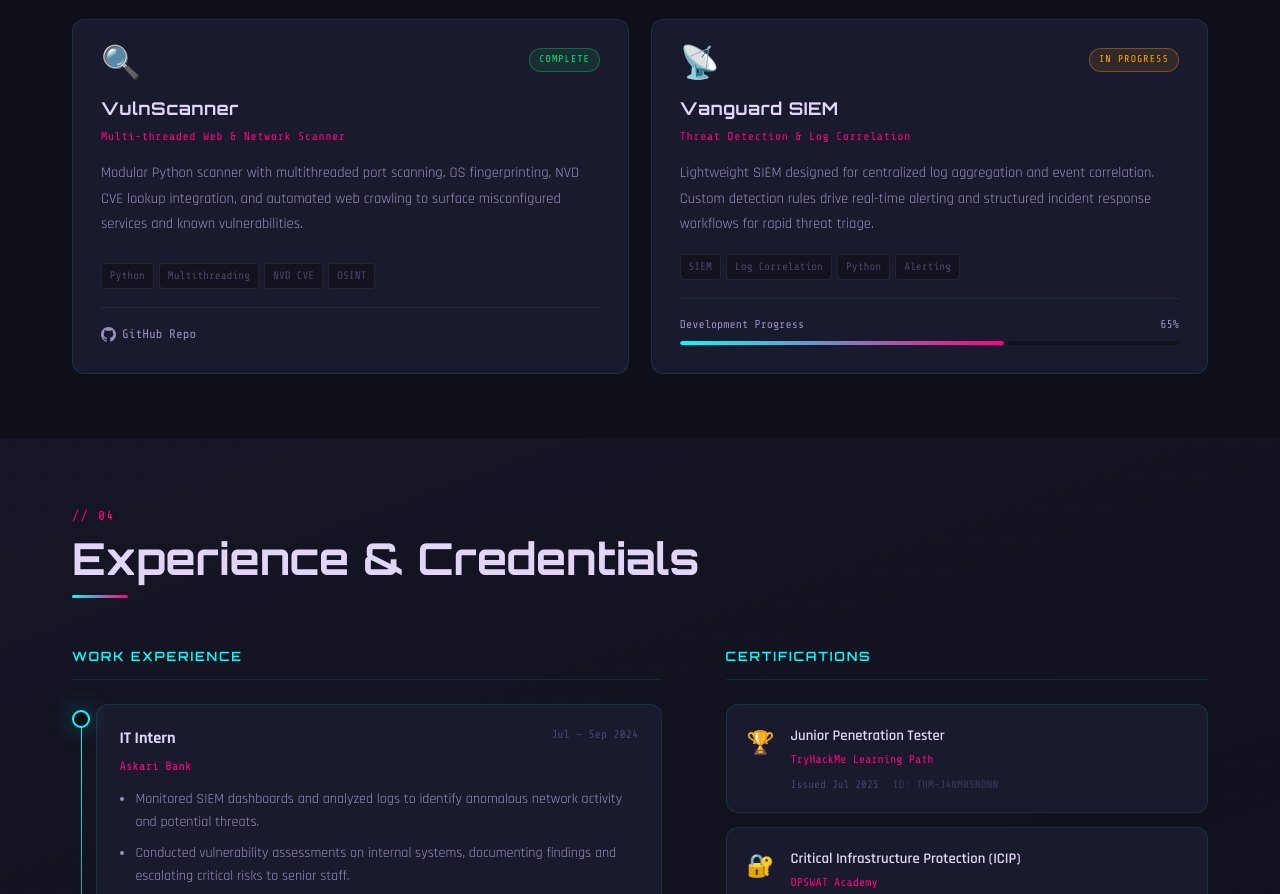
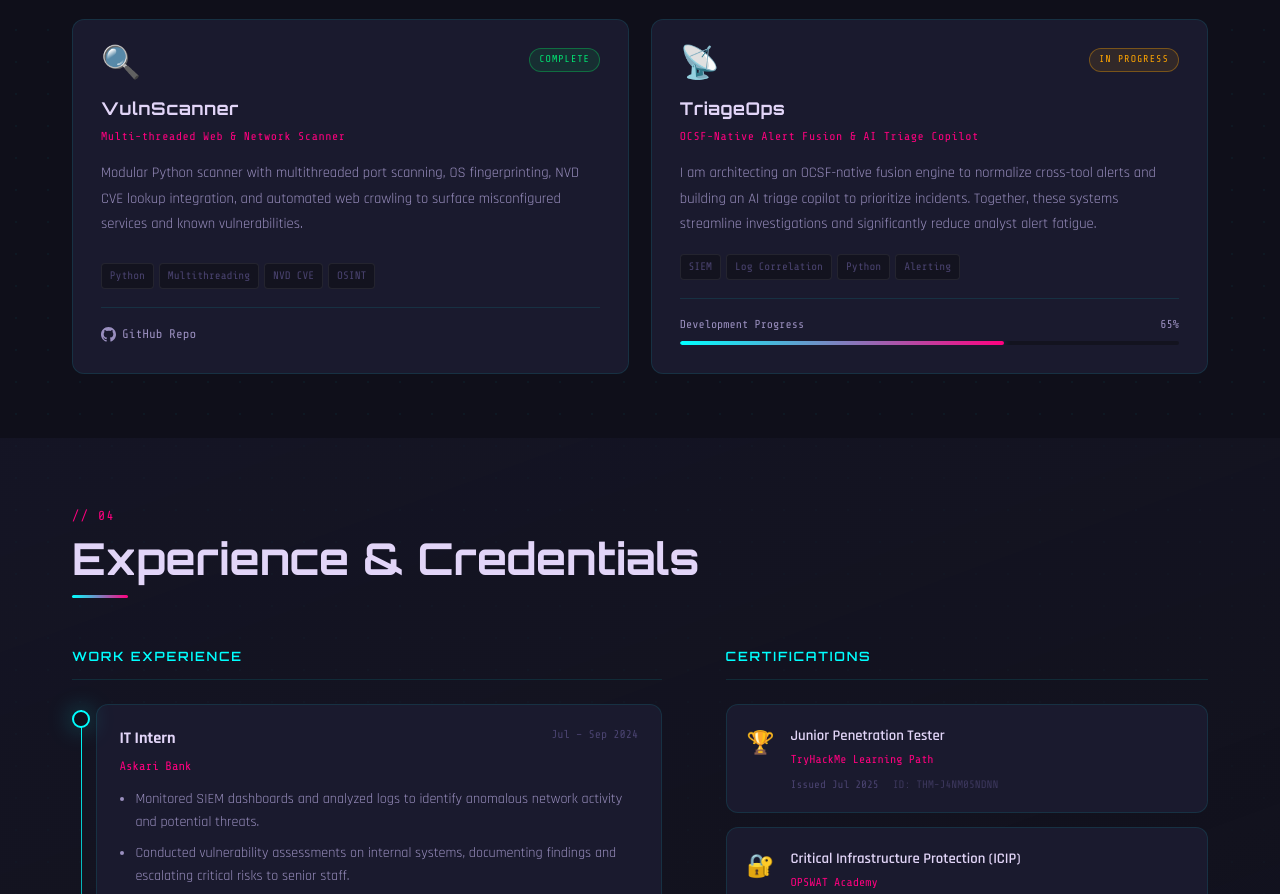
Before and after one commit to ShkS44D/Portfolio-Website, a plain HTML site: page index.html in a window 1280 px wide. Shown: the part 2770-3664 px from the top of the page. Drawn offline with nearby package versions, Linux system fonts and the light colour scheme.

Commit message:
Update index.html

```diff
--- a/index.html
+++ b/index.html
@@ -379,19 +379,19 @@
           </div>
         </article>
 
-        <!-- Vanguard SIEM -->
+        <!-- TriageOps -->
         <article class="proj-card reveal" style="--d:.3s">
           <div class="proj-inner">
             <div class="proj-top">
               <span class="proj-icon" aria-hidden="true">📡</span>
               <span class="badge badge-wip">In Progress</span>
             </div>
-            <h3 class="proj-title">Vanguard SIEM</h3>
-            <p class="proj-sub">Threat Detection & Log Correlation</p>
+            <h3 class="proj-title">TriageOps</h3>
+            <p class="proj-sub">OCSF-Native Alert Fusion & AI Triage Copilot</p>
             <p class="proj-desc">
-              Lightweight SIEM designed for centralized log aggregation and event correlation. Custom
-              detection rules drive real-time alerting and structured incident response workflows for
-              rapid threat triage.
+              I am architecting an OCSF-native fusion engine to normalize cross-tool alerts and building
+              an AI triage copilot to prioritize incidents. Together, these systems streamline
+              investigations and significantly reduce analyst alert fatigue.
             </p>
             <div class="proj-tags">
               <span class="ptag">SIEM</span><span class="ptag">Log Correlation</span>
```
